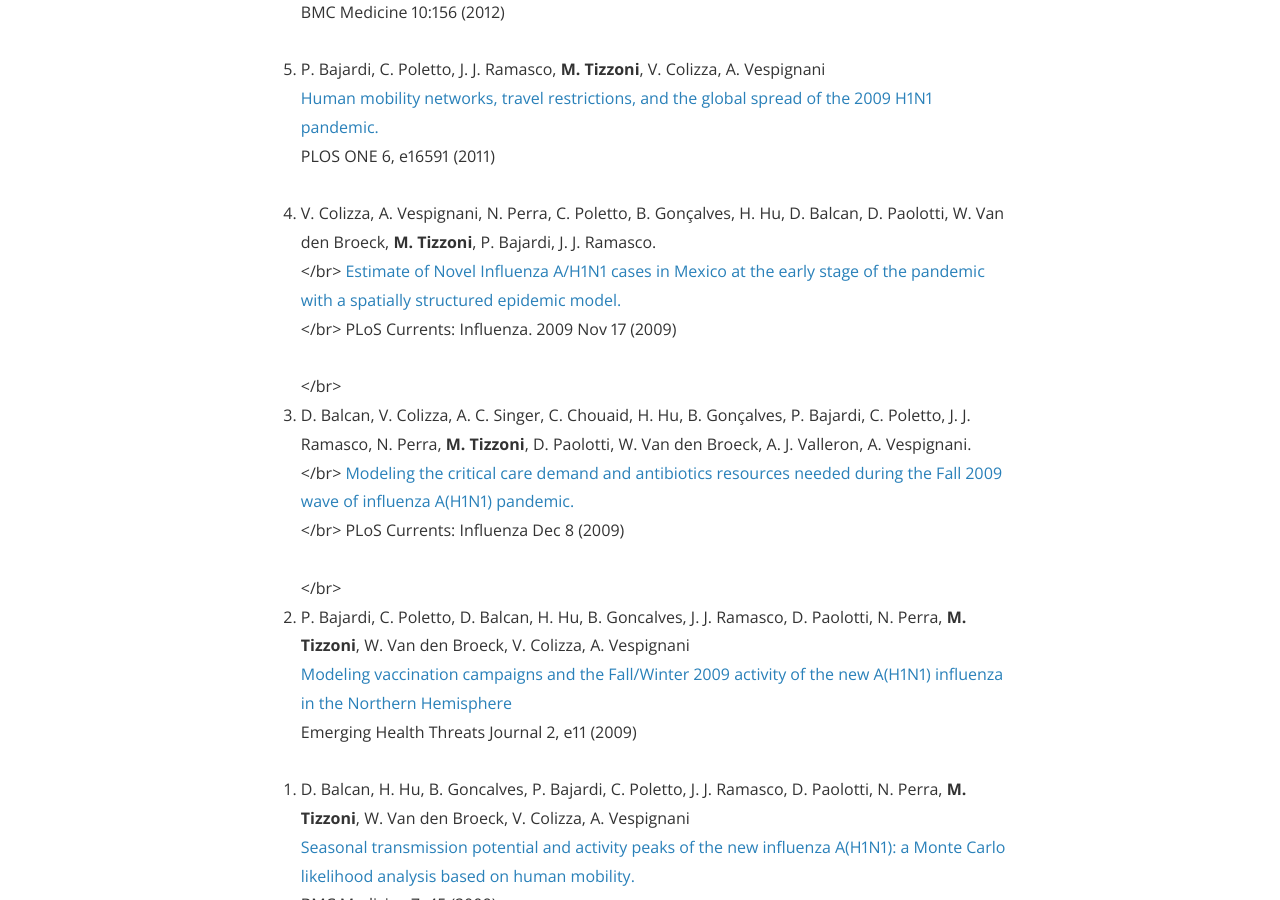
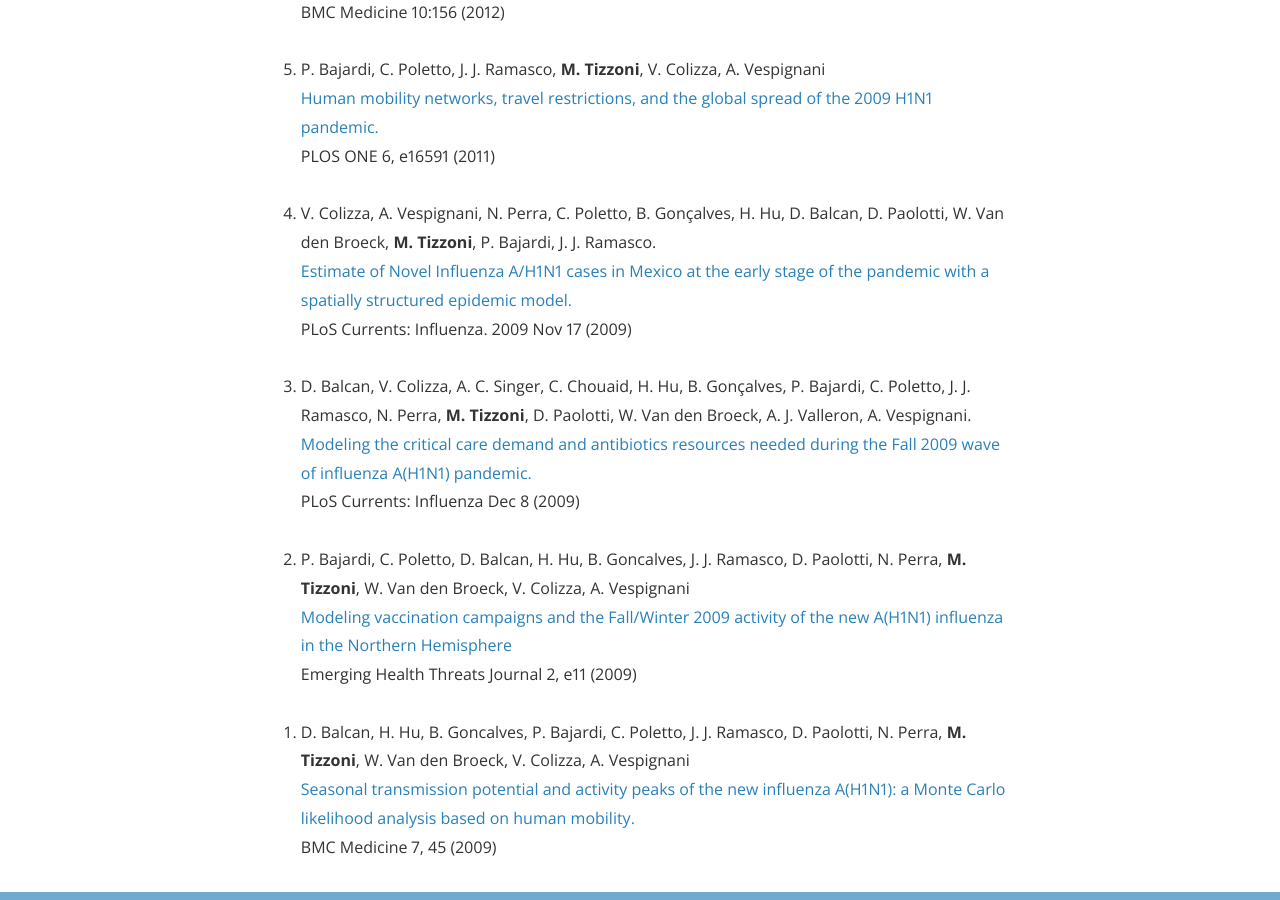
Before and after one commit to micheletizzoni/micheletizzoni.github.io, a Jekyll site: the page built from 3_publications.md, in a window 1280 px wide and 900 px high, scrolled down 1561 px. Built offline with Jekyll 4.4.1, drawn with Linux system fonts in a browser that asks for light colours; nearby versions of some CDN libraries; a style sheet for code colours, icons or effects is not loaded.

Commit message:
more fixes

```diff
--- a/3_publications.md
+++ b/3_publications.md
@@ -72,19 +72,17 @@ Check out my profile on [Google Scholar][scholar].
   </li>
   <br>
 
-  <li>V. Colizza, A. Vespignani, N. Perra, C. Poletto, B. Gonçalves, H. Hu, D. Balcan, D. Paolotti, W. Van den Broeck, <strong>M. Tizzoni</strong>, P. Bajardi, J. J. Ramasco.<br></br>
-  <a href="http://currents.plos.org/influenza/article/estimate-of-novel-influenza-ah1n1-cases-in-mexico-at-the-early-stage-of-the-pandemic-with-a-spatially-structured-epidemic-model/">Estimate of Novel Influenza A/H1N1 cases in Mexico at the early stage of the pandemic with a spatially structured epidemic model.</a><br></br>
+  <li>V. Colizza, A. Vespignani, N. Perra, C. Poletto, B. Gonçalves, H. Hu, D. Balcan, D. Paolotti, W. Van den Broeck, <strong>M. Tizzoni</strong>, P. Bajardi, J. J. Ramasco.<br>
+  <a href="http://currents.plos.org/influenza/article/estimate-of-novel-influenza-ah1n1-cases-in-mexico-at-the-early-stage-of-the-pandemic-with-a-spatially-structured-epidemic-model/">Estimate of Novel Influenza A/H1N1 cases in Mexico at the early stage of the pandemic with a spatially structured epidemic model.</a><br>
   PLoS Currents: Influenza. 2009 Nov 17 (2009)
   </li>
-  <br></br>
+  <br>
 
-
-  <li>D. Balcan, V. Colizza, A. C. Singer, C. Chouaid, H. Hu, B. Gonçalves, P. Bajardi, C. Poletto, J. J. Ramasco, N. Perra, <strong>M. Tizzoni</strong>, D. Paolotti, W. Van den Broeck, A. J. Valleron, A. Vespignani.<br></br>
-  <a href="http://currents.plos.org/influenza/article/modeling-the-critical-care-demand-and-antibiotics-resources-needed-during-the-fall-2009-wave-of-influenza-ah1n1-pandemic/">Modeling the critical care demand and antibiotics resources needed during the Fall 2009 wave of influenza A(H1N1) pandemic.</a><br></br>
+  <li>D. Balcan, V. Colizza, A. C. Singer, C. Chouaid, H. Hu, B. Gonçalves, P. Bajardi, C. Poletto, J. J. Ramasco, N. Perra, <strong>M. Tizzoni</strong>, D. Paolotti, W. Van den Broeck, A. J. Valleron, A. Vespignani.<br>
+  <a href="http://currents.plos.org/influenza/article/modeling-the-critical-care-demand-and-antibiotics-resources-needed-during-the-fall-2009-wave-of-influenza-ah1n1-pandemic/">Modeling the critical care demand and antibiotics resources needed during the Fall 2009 wave of influenza A(H1N1) pandemic.</a><br>
   PLoS Currents: Influenza Dec 8 (2009)
   </li>
-  <br></br>
-
+  <br>
 
   <li>P. Bajardi, C. Poletto, D. Balcan, H. Hu, B. Goncalves, J. J. Ramasco, D. Paolotti, N. Perra, <strong>M. Tizzoni</strong>, W. Van den Broeck, V. Colizza, A. Vespignani<br>
   <a href="http://www.eht-journal.net/index.php/ehtj/article/view/7093">Modeling vaccination campaigns and the Fall/Winter 2009 activity of the new A(H1N1) influenza in the Northern Hemisphere</a><br>
```
